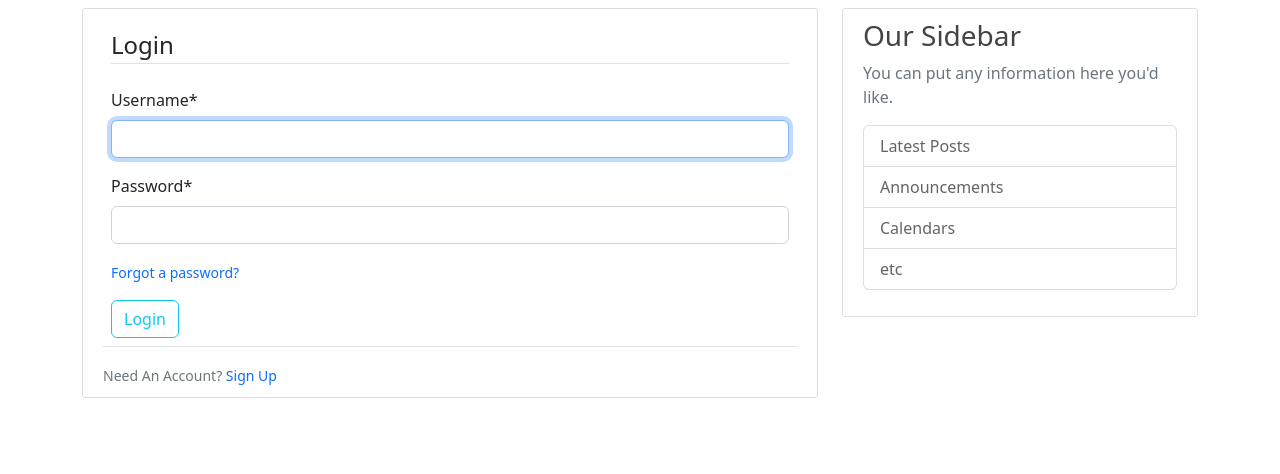
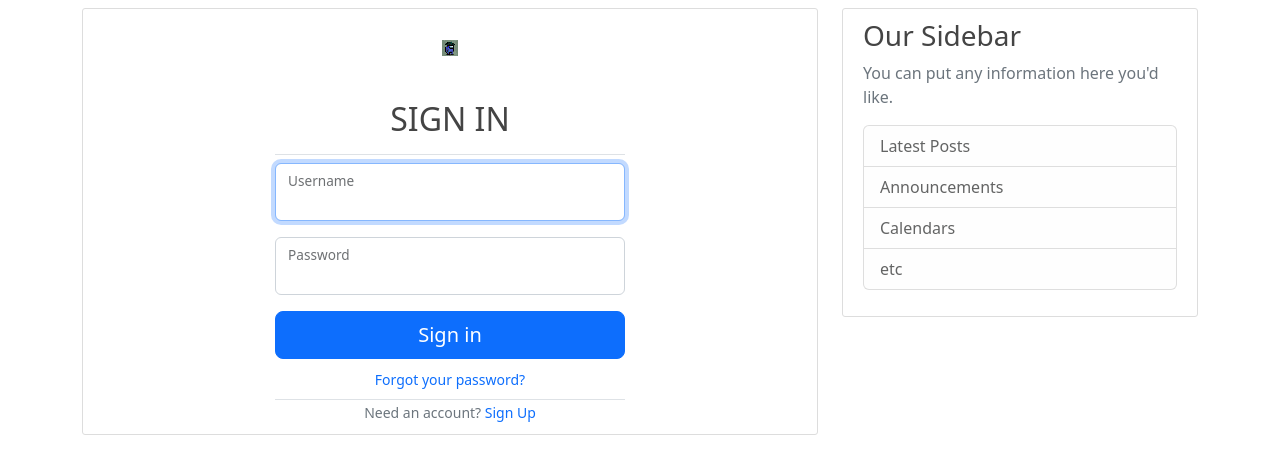
Before and after one commit to fluxink/django_blog, a Django app: page /login/ in a window 1280 px wide. Shown: the part 56-530 px from the top of the page. Run offline with Django 4.2, Linux system fonts and the light colour scheme; some libraries are stand-ins or nearby versions.

Commit message:
login page restyle

```diff
--- a/django_blog_tutorial/blog/static/blog/main.css
+++ b/django_blog_tutorial/blog/static/blog/main.css
@@ -93,3 +93,7 @@ a.article-title:hover {
   --bs-btn-border-color: rgb(167, 167, 167) !important;
   min-width: 26px !important;
 }
+
+.form-signin {
+  max-width: 350px;
+}
--- a/django_blog_tutorial/django_blog_tutorial/urls.py
+++ b/django_blog_tutorial/django_blog_tutorial/urls.py
@@ -24,7 +24,7 @@ urlpatterns = [
     path('admin/', admin.site.urls),
     path('', include('blog.urls')),
     path('register/', user_views.register, name='register'),
-    path('login/', auth_views.LoginView.as_view(template_name='users/login.html'), name='login'),
+    path('login/', user_views.MyLoginView.as_view(template_name='users/login.html'), name='login'),
     path('logout/', auth_views.LogoutView.as_view(template_name='users/logout.html'), name='logout'),
 
     path('password-reset/', auth_views.PasswordResetView.as_view(template_name='users/password_reset.html'), name='password_reset'),
--- a/django_blog_tutorial/users/forms.py
+++ b/django_blog_tutorial/users/forms.py
@@ -1,7 +1,27 @@
+from crispy_forms.helper import FormHelper
+from crispy_forms.layout import Layout, Field, Submit
 from django import forms
+from django.contrib.auth.forms import AuthenticationForm, UserCreationForm
 from django.contrib.auth.models import User
-from django.contrib.auth.forms import UserCreationForm
+
 from .models import Profile
+
+
+class MyAuthenticationForm(AuthenticationForm):
+
+    def __init__(self, *args, **kwargs):
+        super(MyAuthenticationForm, self).__init__(*args, **kwargs)
+        self.helper = FormHelper(self)
+        print(self.helper)
+        # self.helper.form_class = 'form-horizontal'
+        self.helper.template = 'users/form_template.html'
+        # self.helper.field_template = 'users/field.html'
+        self.helper.layout = Layout(
+            Field('username', template='users/field.html'),
+            Field('password', template='users/field.html')
+            # Submit('login', 'Sign in')
+        )
+
 
 
 class UserRegisterForm(UserCreationForm):
--- /dev/null
+++ b/django_blog_tutorial/users/templates/users/field.html
@@ -0,0 +1,23 @@
+{% load crispy_forms_field %}
+
+{% if field.is_hidden %}
+    {{ field }}
+{% else %}
+
+    <div id="div_{{ field.auto_id }}" class="form-floating">
+                {% if field_class %}<div class="{{ field_class }}">{% endif %}
+                    {% if field.errors %}
+                        {% crispy_field field 'class' 'form-control is-invalid' %}
+                    {% else %}
+                        {% crispy_field field 'class' 'form-control' %}
+                    {% endif %}
+                    {% if not field|is_file %}
+                        {% include 'bootstrap5/layout/help_text_and_errors.html' %}
+                    {% endif %}
+                {% if field_class %}</div>{% endif %}
+                <label for="{{ field.id_for_label }}" class="form-label{% if field.field.required %} requiredField{% endif %}">
+                    {{ field.label }}
+                </label>
+    </div>
+
+{% endif %}
--- /dev/null
+++ b/django_blog_tutorial/users/templates/users/form_template.html
@@ -0,0 +1,14 @@
+{% load crispy_forms_utils %}
+
+{% specialspaceless %}
+{% if form_tag %}<form {{ flat_attrs }} method="{{ form_method|upper }}" class="d-grid gap-3" >{% endif %}
+    {% if form_method|lower == 'post' and not disable_csrf %}
+        {% csrf_token %}
+    {% endif %}
+
+    {% include "bootstrap5/display_form.html" %}
+
+    {% include "bootstrap5/inputs.html" %}
+    <button class="w-100 btn btn-lg btn-primary" type="submit">Sign in</button>
+{% if form_tag %}</form>{% endif %}
+{% endspecialspaceless %}
--- a/django_blog_tutorial/users/templates/users/login.html
+++ b/django_blog_tutorial/users/templates/users/login.html
@@ -1,25 +1,22 @@
 {% extends 'blog/base.html' %}
 {% load crispy_forms_tags %}
+{% load static %}
 {% block content %}
-    <div class="content-section">
-        <form class="m-2" method="POST">
-            {% csrf_token %}
-            <fieldset class="form-group">
-                <legend class="border-bottom mb-4">Login</legend>
-                {{ form|crispy }}
+    <div class="content-section text-center">
+        <fieldset class="form-group form-signin m-auto">
+            <img class="mb-4" src="{% static 'favicon.ico' %}" style="object-fit:scale-down;" alt="" width="72" height="57">
+            <h2 class="border-bottom pb-3">SIGN IN</h2>
+            {% crispy form %}
+            <div class="text-muted mt-2">
+                <small>
+                    <a class="text-decoration-none" href="{% url 'password_reset' %}">Forgot your password?</a>
+                </small>
+            </div>
+            <div class="border-top mt-2">
                 <small class="text-muted">
-                    <a class="ml-2 text-decoration-none" href="{% url 'password_reset' %}">Forgot a password?</a>
+                    Need an account? <a class="ml-2 text-decoration-none" href="{% url 'register' %}">Sign Up</a>
                 </small>
-            </fieldset>
-            <div class="form-group">
-                <button class="btn btn-outline-info mt-3" type="submit">Login</button>
             </div>
-
-        </form>
-        <div class="border-top pt-3">
-            <small class="text-muted">
-                Need An Account? <a class="ml-2 text-decoration-none" href="{% url 'register' %}">Sign Up</a>
-            </small>
-        </div>
+        </fieldset>
     </div>
 {% endblock content %}
--- a/django_blog_tutorial/users/templates/users/register.html
+++ b/django_blog_tutorial/users/templates/users/register.html
@@ -5,11 +5,11 @@
         <form class="m-2" method="POST">
             {% csrf_token %}
             <fieldset class="form-group">
-                <legend class="border-bottom mb-4">Join Today</legend>
+                <legend class="border-bottom mb-4">CREATE YOUR ACCOUNT</legend>
                 {{ form|crispy }}
             </fieldset>
             <div class="form-group">
-                <button class="btn btn-outline-info" type="submit">Sign Up</button>
+                <button class="btn btn-primary" type="submit">Sign Up</button>
             </div>
         </form>
         <div class="border-top pt-3">
--- a/django_blog_tutorial/users/views.py
+++ b/django_blog_tutorial/users/views.py
@@ -2,7 +2,14 @@ import os
 from django.shortcuts import render, redirect
 from django.contrib import messages
 from django.contrib.auth.decorators import login_required
-from .forms import UserRegisterForm, ProfileUpdateForm, UserUpdateForm
+from django.contrib.auth.views import LoginView
+from .forms import UserRegisterForm, ProfileUpdateForm, UserUpdateForm, MyAuthenticationForm
+
+
+class MyLoginView(LoginView):
+
+    authentication_form = MyAuthenticationForm
+
 
 def register(request):
     if request.method == 'POST':
@@ -14,7 +21,7 @@ def register(request):
             return redirect('login')
     else:
         form = UserRegisterForm()
-    return render(request, 'users/register.html', { 'form': form })
+    return render(request, 'users/register.html', { 'form': form, 'title': 'Create Account' })
 
 
 @login_required
```
